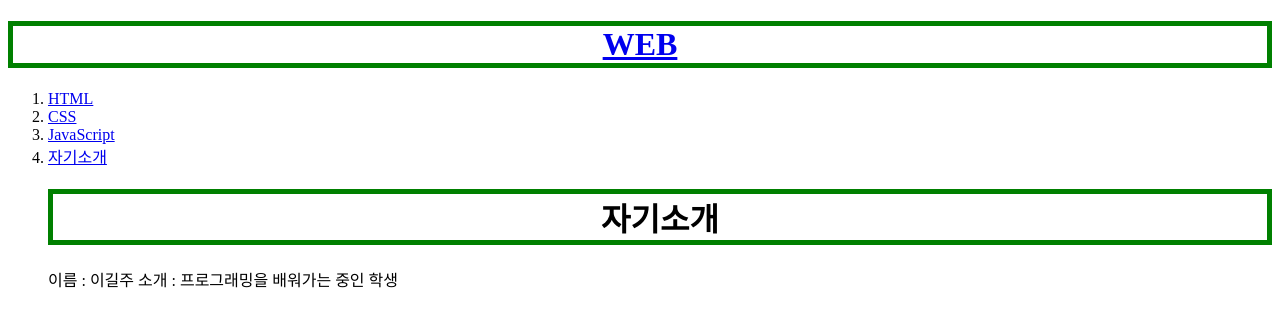
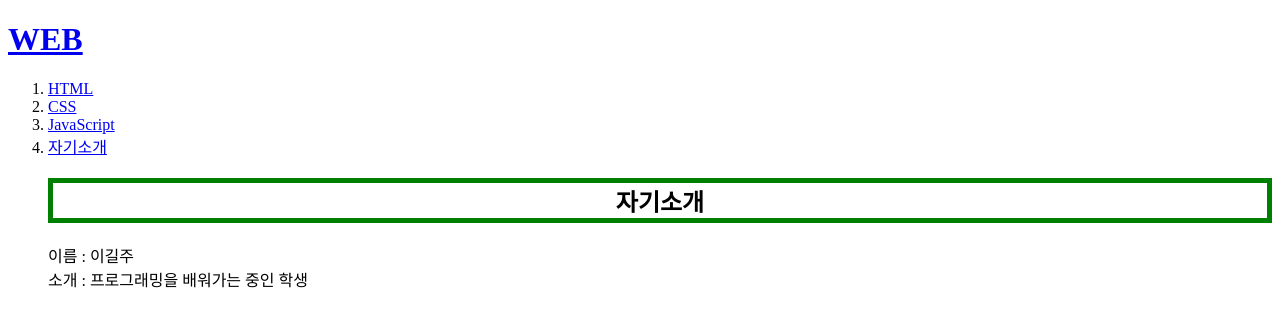
Before and after one commit to gilju93/0-HTML, a plain HTML site: page 4.html in a window 1280 px wide. Drawn offline with Linux system fonts and the light colour scheme.

Commit message:
h2 수정 커밋

```diff
--- a/4.html
+++ b/4.html
@@ -8,7 +8,7 @@
 <body>
 
     <style>
-        h1{
+        h2{
             border: 5px green solid;
             text-align: center;
         }
@@ -23,8 +23,8 @@
     <li><a href="4.html">자기소개</a></li>
 
 
-    <h1>자기소개</h1>
-    <p>이름 : 이길주
+    <h2>자기소개</h2>
+    <p>이름 : 이길주<br>
        소개 : 프로그래밍을 배워가는 중인 학생
     </p>
 </body>
```
